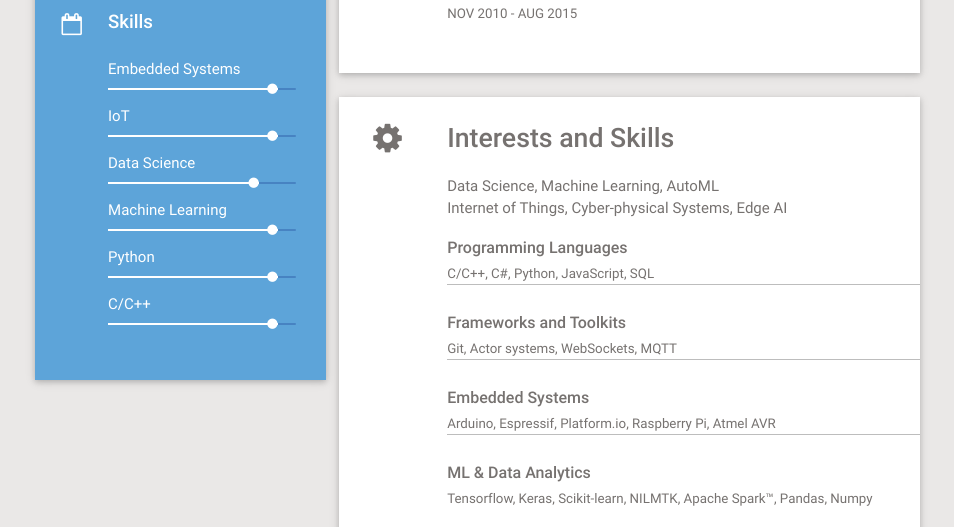
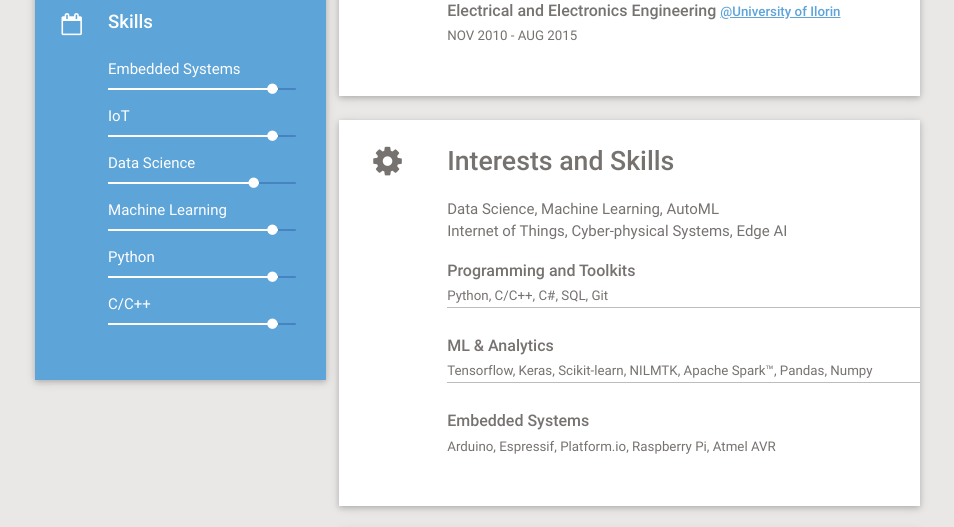
Before and after one commit to hakeemta/hakeemta.github.io, a plain HTML site: page index.html in a window 1280 px wide. Shown: the part 991-1518 px from the top of the page, without its empty margins (168-1122 px from the left). Drawn offline with Linux system fonts and the light colour scheme.

Commit message:
Second review

```diff
--- a/index.html
+++ b/index.html
@@ -241,9 +241,8 @@
                                 <div class="custom-content-wrapper wow fadeIn a2" data-wow-delay="0.2s">
                                     <h3>IoT Developer & ML Engineer <a href="https://www.codementor.io/nicemate" target="_blank"><span>@Codementor</a></h3>
                                     <span>JUN 2017 - Present </span>
-                                    <p> Embedded systems.
-                                        Internet of Things (IoT).
-                                        Machine learning.</p>
+                                    <p> Embedded systems and IoT design and architecture.
+                                        Machine learning, Data science, and Edge AI.</p>
                                 </div>
 
                                 <div class="custom-content-wrapper wow fadeIn a2" data-wow-delay="0.2s">
@@ -323,20 +322,18 @@
                                 </ul>
 
                                 <div class="custom-content-wrapper wow fadeIn a2" data-wow-delay="0.2s" >
-                                    <h3>Programming Languages</h3>
-                                    <span>C/C++, C#, Python, JavaScript, SQL</span>
+                                    <h3>Programming and Toolkits</h3>
+                                    <span>Python, C/C++, C#, SQL, Git</span>
                                 </div>
-                                <div class="custom-content-wrapper wow fadeIn a3" data-wow-delay="0.3s" >
-                                    <h3>Frameworks and Toolkits</h3>
-                                    <span>Git, Actor systems, WebSockets, MQTT </span>
+
+                                <div class="custom-content-wrapper wow fadeIn a4" data-wow-delay="0.4s" >
+                                    <h3>ML & Analytics</h3>
+                                    <span>Tensorflow, Keras, Scikit-learn, NILMTK, Apache Spark™, Pandas, Numpy</span>
                                 </div>
+
                                 <div class="custom-content-wrapper wow fadeIn a4" data-wow-delay="0.4s" >
                                     <h3>Embedded Systems</h3>
                                     <span>Arduino, Espressif, Platform.io, Raspberry Pi, Atmel AVR</span>
-                                </div>
-                                <div class="custom-content-wrapper wow fadeIn a4" data-wow-delay="0.4s" >
-                                    <h3>ML & Data Analytics</h3>
-                                    <span>Tensorflow, Keras, Scikit-learn, NILMTK, Apache Spark™, Pandas, Numpy</span>
                                 </div>
                             </div>
                         </div>
```
